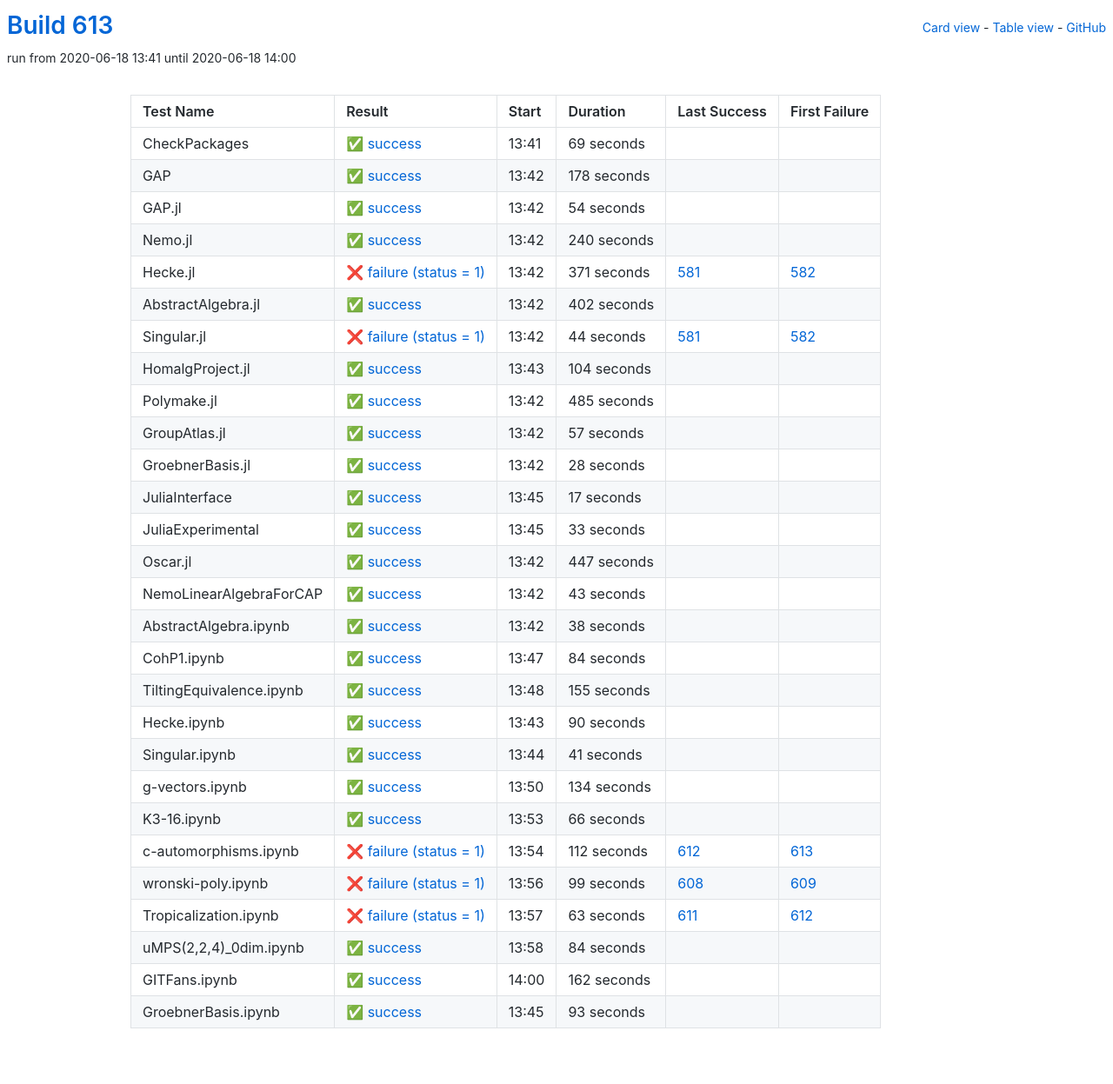
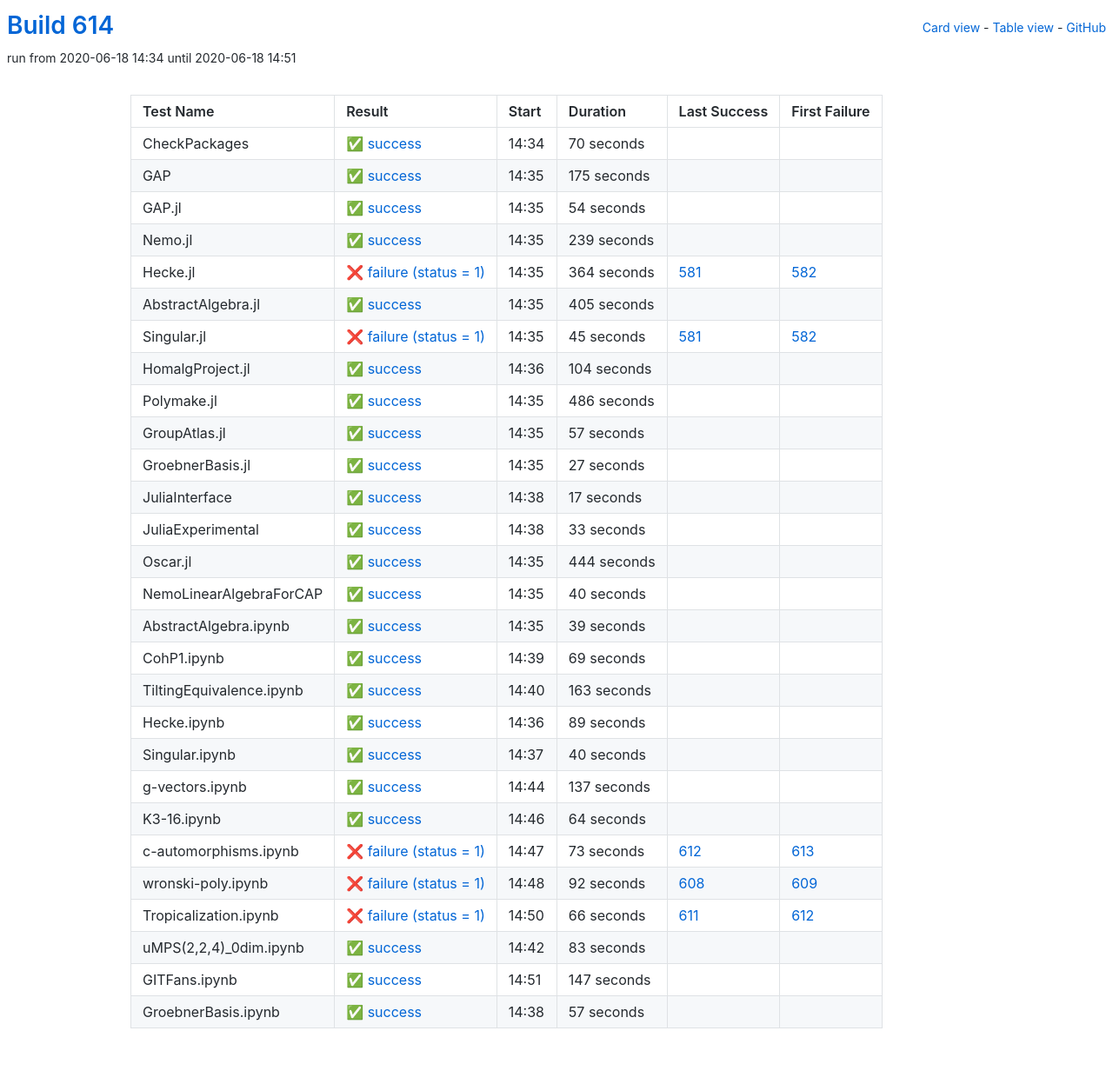
Before and after one commit to oscar-system/oscar-ci-status-1.4, a Jekyll site: the page built from table.html, in a window 1280 px wide. Shown: the whole page at 87% size. Built offline with Jekyll 4.4.1, drawn with Linux system fonts in a browser that asks for light colours.

Commit message:
Build #614

```diff
--- a/_data/ci.yml
+++ b/_data/ci.yml
@@ -1,6 +1,6 @@
 ---
-build: 613
-build_url: https://oscarci.mathematik.uni-kl.de/job/oscar-julia-1.4/613/
+build: 614
+build_url: https://oscarci.mathematik.uni-kl.de/job/oscar-julia-1.4/614/
 job: oscar-julia-1.4
 organization: oscar-system
 repo: oscar-ci-status-1.4
@@ -8,32 +8,32 @@ repourl: https://github.com/oscar-system/oscar-ci-status-1.4
 tests:
 - name: CheckPackages
   id: checkpackages
-  log: https://oscarci.mathematik.uni-kl.de/job/oscar-julia-1.4/613/artifact/logs/build-613/CheckPackages.log
-  start: 2020-06-18 13:41
+  log: https://oscarci.mathematik.uni-kl.de/job/oscar-julia-1.4/614/artifact/logs/build-614/CheckPackages.log
+  start: 2020-06-18 14:34
   success: true
   exitcode: 0
   status: success
-  duration: 69
+  duration: 70
   last_success: false
   last_success_url:
   first_failure: false
   first_failure_url:
 - name: GAP
   id: gap
-  log: https://oscarci.mathematik.uni-kl.de/job/oscar-julia-1.4/613/artifact/logs/build-613/GAP.log
-  start: 2020-06-18 13:42
+  log: https://oscarci.mathematik.uni-kl.de/job/oscar-julia-1.4/614/artifact/logs/build-614/GAP.log
+  start: 2020-06-18 14:35
   success: true
   exitcode: 0
   status: success
-  duration: 178
+  duration: 175
   last_success: false
   last_success_url:
   first_failure: false
   first_failure_url:
 - name: GAP.jl
   id: gap-jl
-  log: https://oscarci.mathematik.uni-kl.de/job/oscar-julia-1.4/613/artifact/logs/build-613/GAP.jl.log
-  start: 2020-06-18 13:42
+  log: https://oscarci.mathematik.uni-kl.de/job/oscar-julia-1.4/614/artifact/logs/build-614/GAP.jl.log
+  start: 2020-06-18 14:35
   success: true
   exitcode: 0
   status: success
@@ -44,56 +44,56 @@ tests:
   first_failure_url:
 - name: Nemo.jl
   id: nemo-jl
-  log: https://oscarci.mathematik.uni-kl.de/job/oscar-julia-1.4/613/artifact/logs/build-613/Nemo.jl.log
-  start: 2020-06-18 13:42
+  log: https://oscarci.mathematik.uni-kl.de/job/oscar-julia-1.4/614/artifact/logs/build-614/Nemo.jl.log
+  start: 2020-06-18 14:35
   success: true
   exitcode: 0
   status: success
-  duration: 240
+  duration: 239
   last_success: false
   last_success_url:
   first_failure: false
   first_failure_url:
 - name: Hecke.jl
   id: hecke-jl
-  log: https://oscarci.mathematik.uni-kl.de/job/oscar-julia-1.4/613/artifact/logs/build-613/Hecke.jl.log
-  start: 2020-06-18 13:42
+  log: https://oscarci.mathematik.uni-kl.de/job/oscar-julia-1.4/614/artifact/logs/build-614/Hecke.jl.log
+  start: 2020-06-18 14:35
   success: false
   exitcode: 1
   status: failure
-  duration: 371
+  duration: 364
   last_success: 581
   last_success_url: https://oscarci.mathematik.uni-kl.de/job/oscar-julia-1.4/581/
   first_failure: 582
   first_failure_url: https://oscarci.mathematik.uni-kl.de/job/oscar-julia-1.4/582/
 - name: AbstractAlgebra.jl
   id: abstractalgebra-jl
-  log: https://oscarci.mathematik.uni-kl.de/job/oscar-julia-1.4/613/artifact/logs/build-613/AbstractAlgebra.jl.log
-  start: 2020-06-18 13:42
+  log: https://oscarci.mathematik.uni-kl.de/job/oscar-julia-1.4/614/artifact/logs/build-614/AbstractAlgebra.jl.log
+  start: 2020-06-18 14:35
   success: true
   exitcode: 0
   status: success
-  duration: 402
+  duration: 405
   last_success: false
   last_success_url:
   first_failure: false
   first_failure_url:
 - name: Singular.jl
   id: singular-jl
-  log: https://oscarci.mathematik.uni-kl.de/job/oscar-julia-1.4/613/artifact/logs/build-613/Singular.jl.log
-  start: 2020-06-18 13:42
+  log: https://oscarci.mathematik.uni-kl.de/job/oscar-julia-1.4/614/artifact/logs/build-614/Singular.jl.log
+  start: 2020-06-18 14:35
   success: false
   exitcode: 1
   status: failure
-  duration: 44
+  duration: 45
   last_success: 581
   last_success_url: https://oscarci.mathematik.uni-kl.de/job/oscar-julia-1.4/581/
   first_failure: 582
   first_failure_url: https://oscarci.mathematik.uni-kl.de/job/oscar-julia-1.4/582/
 - name: HomalgProject.jl
   id: homalgproject-jl
-  log: https://oscarci.mathematik.uni-kl.de/job/oscar-julia-1.4/613/artifact/logs/build-613/HomalgProject.jl.log
-  start: 2020-06-18 13:43
+  log: https://oscarci.mathematik.uni-kl.de/job/oscar-julia-1.4/614/artifact/logs/build-614/HomalgProject.jl.log
+  start: 2020-06-18 14:36
   success: true
   exitcode: 0
   status: success
@@ -104,20 +104,20 @@ tests:
   first_failure_url:
 - name: Polymake.jl
   id: polymake-jl
-  log: https://oscarci.mathematik.uni-kl.de/job/oscar-julia-1.4/613/artifact/logs/build-613/Polymake.jl.log
-  start: 2020-06-18 13:42
+  log: https://oscarci.mathematik.uni-kl.de/job/oscar-julia-1.4/614/artifact/logs/build-614/Polymake.jl.log
+  start: 2020-06-18 14:35
   success: true
   exitcode: 0
   status: success
-  duration: 485
+  duration: 486
   last_success: false
   last_success_url:
   first_failure: false
   first_failure_url:
 - name: GroupAtlas.jl
   id: groupatlas-jl
-  log: https://oscarci.mathematik.uni-kl.de/job/oscar-julia-1.4/613/artifact/logs/build-613/GroupAtlas.jl.log
-  start: 2020-06-18 13:42
+  log: https://oscarci.mathematik.uni-kl.de/job/oscar-julia-1.4/614/artifact/logs/build-614/GroupAtlas.jl.log
+  start: 2020-06-18 14:35
   success: true
   exitcode: 0
   status: success
@@ -128,20 +128,20 @@ tests:
   first_failure_url:
 - name: GroebnerBasis.jl
   id: groebnerbasis-jl
-  log: https://oscarci.mathematik.uni-kl.de/job/oscar-julia-1.4/613/artifact/logs/build-613/GroebnerBasis.jl.log
-  start: 2020-06-18 13:42
+  log: https://oscarci.mathematik.uni-kl.de/job/oscar-julia-1.4/614/artifact/logs/build-614/GroebnerBasis.jl.log
+  start: 2020-06-18 14:35
   success: true
   exitcode: 0
   status: success
-  duration: 28
+  duration: 27
   last_success: false
   last_success_url:
   first_failure: false
   first_failure_url:
 - name: JuliaInterface
   id: juliainterface
-  log: https://oscarci.mathematik.uni-kl.de/job/oscar-julia-1.4/613/artifact/logs/build-613/JuliaInterface.log
-  start: 2020-06-18 13:45
+  log: https://oscarci.mathematik.uni-kl.de/job/oscar-julia-1.4/614/artifact/logs/build-614/JuliaInterface.log
+  start: 2020-06-18 14:38
   success: true
   exitcode: 0
   status: success
@@ -152,8 +152,8 @@ tests:
   first_failure_url:
 - name: JuliaExperimental
   id: juliaexperimental
-  log: https://oscarci.mathematik.uni-kl.de/job/oscar-julia-1.4/613/artifact/logs/build-613/JuliaExperimental.log
-  start: 2020-06-18 13:45
+  log: https://oscarci.mathematik.uni-kl.de/job/oscar-julia-1.4/614/artifact/logs/build-614/JuliaExperimental.log
+  start: 2020-06-18 14:38
   success: true
   exitcode: 0
   status: success
@@ -164,180 +164,180 @@ tests:
   first_failure_url:
 - name: Oscar.jl
   id: oscar-jl
-  log: https://oscarci.mathematik.uni-kl.de/job/oscar-julia-1.4/613/artifact/logs/build-613/Oscar.jl.log
-  start: 2020-06-18 13:42
+  log: https://oscarci.mathematik.uni-kl.de/job/oscar-julia-1.4/614/artifact/logs/build-614/Oscar.jl.log
+  start: 2020-06-18 14:35
   success: true
   exitcode: 0
   status: success
-  duration: 447
+  duration: 444
   last_success: false
   last_success_url:
   first_failure: false
   first_failure_url:
 - name: NemoLinearAlgebraForCAP
   id: nemolinearalgebraforcap
-  log: https://oscarci.mathematik.uni-kl.de/job/oscar-julia-1.4/613/artifact/logs/build-613/NemoLinearAlgebraForCAP.log
-  start: 2020-06-18 13:42
+  log: https://oscarci.mathematik.uni-kl.de/job/oscar-julia-1.4/614/artifact/logs/build-614/NemoLinearAlgebraForCAP.log
+  start: 2020-06-18 14:35
   success: true
   exitcode: 0
   status: success
-  duration: 43
+  duration: 40
   last_success: false
   last_success_url:
   first_failure: false
   first_failure_url:
 - name: AbstractAlgebra.ipynb
   id: abstractalgebra-ipynb
-  log: https://oscarci.mathematik.uni-kl.de/job/oscar-julia-1.4/613/artifact/logs/build-613/AbstractAlgebra.ipynb.log
-  start: 2020-06-18 13:42
+  log: https://oscarci.mathematik.uni-kl.de/job/oscar-julia-1.4/614/artifact/logs/build-614/AbstractAlgebra.ipynb.log
+  start: 2020-06-18 14:35
   success: true
   exitcode: 0
   status: success
-  duration: 38
+  duration: 39
   last_success: false
   last_success_url:
   first_failure: false
   first_failure_url:
 - name: CohP1.ipynb
   id: cohp1-ipynb
-  log: https://oscarci.mathematik.uni-kl.de/job/oscar-julia-1.4/613/artifact/logs/build-613/CohP1.ipynb.log
-  start: 2020-06-18 13:47
+  log: https://oscarci.mathematik.uni-kl.de/job/oscar-julia-1.4/614/artifact/logs/build-614/CohP1.ipynb.log
+  start: 2020-06-18 14:39
   success: true
   exitcode: 0
   status: success
-  duration: 84
+  duration: 69
   last_success: false
   last_success_url:
   first_failure: false
   first_failure_url:
 - name: TiltingEquivalence.ipynb
   id: tiltingequivalence-ipynb
-  log: https://oscarci.mathematik.uni-kl.de/job/oscar-julia-1.4/613/artifact/logs/build-613/TiltingEquivalence.ipynb.log
-  start: 2020-06-18 13:48
+  log: https://oscarci.mathematik.uni-kl.de/job/oscar-julia-1.4/614/artifact/logs/build-614/TiltingEquivalence.ipynb.log
+  start: 2020-06-18 14:40
   success: true
   exitcode: 0
   status: success
-  duration: 155
+  duration: 163
   last_success: false
   last_success_url:
   first_failure: false
   first_failure_url:
 - name: Hecke.ipynb
   id: hecke-ipynb
-  log: https://oscarci.mathematik.uni-kl.de/job/oscar-julia-1.4/613/artifact/logs/build-613/Hecke.ipynb.log
-  start: 2020-06-18 13:43
+  log: https://oscarci.mathematik.uni-kl.de/job/oscar-julia-1.4/614/artifact/logs/build-614/Hecke.ipynb.log
+  start: 2020-06-18 14:36
   success: true
   exitcode: 0
   status: success
-  duration: 90
+  duration: 89
   last_success: false
   last_success_url:
   first_failure: false
   first_failure_url:
 - name: Singular.ipynb
   id: singular-ipynb
-  log: https://oscarci.mathematik.uni-kl.de/job/oscar-julia-1.4/613/artifact/logs/build-613/Singular.ipynb.log
-  start: 2020-06-18 13:44
+  log: https://oscarci.mathematik.uni-kl.de/job/oscar-julia-1.4/614/artifact/logs/build-614/Singular.ipynb.log
+  start: 2020-06-18 14:37
   success: true
   exitcode: 0
   status: success
-  duration: 41
+  duration: 40
   last_success: false
   last_success_url:
   first_failure: false
   first_failure_url:
 - name: g-vectors.ipynb
   id: g-vectors-ipynb
-  log: https://oscarci.mathematik.uni-kl.de/job/oscar-julia-1.4/613/artifact/logs/build-613/g-vectors.ipynb.log
-  start: 2020-06-18 13:50
+  log: https://oscarci.mathematik.uni-kl.de/job/oscar-julia-1.4/614/artifact/logs/build-614/g-vectors.ipynb.log
+  start: 2020-06-18 14:44
   success: true
   exitcode: 0
   status: success
-  duration: 134
+  duration: 137
   last_success: false
   last_success_url:
   first_failure: false
   first_failure_url:
 - name: K3-16.ipynb
   id: k3-16-ipynb
-  log: https://oscarci.mathematik.uni-kl.de/job/oscar-julia-1.4/613/artifact/logs/build-613/K3-16.ipynb.log
-  start: 2020-06-18 13:53
+  log: https://oscarci.mathematik.uni-kl.de/job/oscar-julia-1.4/614/artifact/logs/build-614/K3-16.ipynb.log
+  start: 2020-06-18 14:46
   success: true
   exitcode: 0
   status: success
-  duration: 66
+  duration: 64
   last_success: false
   last_success_url:
   first_failure: false
   first_failure_url:
 - name: c-automorphisms.ipynb
   id: c-automorphisms-ipynb
-  log: https://oscarci.mathematik.uni-kl.de/job/oscar-julia-1.4/613/artifact/logs/build-613/c-automorphisms.ipynb.log
-  start: 2020-06-18 13:54
+  log: https://oscarci.mathematik.uni-kl.de/job/oscar-julia-1.4/614/artifact/logs/build-614/c-automorphisms.ipynb.log
+  start: 2020-06-18 14:47
   success: false
   exitcode: 1
   status: failure
-  duration: 112
+  duration: 73
   last_success: 612
   last_success_url: https://oscarci.mathematik.uni-kl.de/job/oscar-julia-1.4/612/
   first_failure: 613
   first_failure_url: https://oscarci.mathematik.uni-kl.de/job/oscar-julia-1.4/613/
 - name: wronski-poly.ipynb
   id: wronski-poly-ipynb
-  log: https://oscarci.mathematik.uni-kl.de/job/oscar-julia-1.4/613/artifact/logs/build-613/wronski-poly.ipynb.log
-  start: 2020-06-18 13:56
+  log: https://oscarci.mathematik.uni-kl.de/job/oscar-julia-1.4/614/artifact/logs/build-614/wronski-poly.ipynb.log
+  start: 2020-06-18 14:48
   success: false
   exitcode: 1
   status: failure
-  duration: 99
+  duration: 92
   last_success: 608
   last_success_url: https://oscarci.mathematik.uni-kl.de/job/oscar-julia-1.4/608/
   first_failure: 609
   first_failure_url: https://oscarci.mathematik.uni-kl.de/job/oscar-julia-1.4/609/
 - name: Tropicalization.ipynb
   id: tropicalization-ipynb
-  log: https://oscarci.mathematik.uni-kl.de/job/oscar-julia-1.4/613/artifact/logs/build-613/Tropicalization.ipynb.log
-  start: 2020-06-18 13:57
+  log: https://oscarci.mathematik.uni-kl.de/job/oscar-julia-1.4/614/artifact/logs/build-614/Tropicalization.ipynb.log
+  start: 2020-06-18 14:50
   success: false
   exitcode: 1
   status: failure
-  duration: 63
+  duration: 66
   last_success: 611
   last_success_url: https://oscarci.mathematik.uni-kl.de/job/oscar-julia-1.4/611/
   first_failure: 612
   first_failure_url: https://oscarci.mathematik.uni-kl.de/job/oscar-julia-1.4/612/
 - name: uMPS(2,2,4)_0dim.ipynb
   id: umps-2-2-4-0dim-ipynb
-  log: https://oscarci.mathematik.uni-kl.de/job/oscar-julia-1.4/613/artifact/logs/build-613/uMPS-2-2-4-_0dim.ipynb.log
-  start: 2020-06-18 13:58
+  log: https://oscarci.mathematik.uni-kl.de/job/oscar-julia-1.4/614/artifact/logs/build-614/uMPS-2-2-4-_0dim.ipynb.log
+  start: 2020-06-18 14:42
   success: true
   exitcode: 0
   status: success
-  duration: 84
+  duration: 83
   last_success: false
   last_success_url:
   first_failure: false
   first_failure_url:
 - name: GITFans.ipynb
   id: gitfans-ipynb
-  log: https://oscarci.mathematik.uni-kl.de/job/oscar-julia-1.4/613/artifact/logs/build-613/GITFans.ipynb.log
-  start: 2020-06-18 14:00
+  log: https://oscarci.mathematik.uni-kl.de/job/oscar-julia-1.4/614/artifact/logs/build-614/GITFans.ipynb.log
+  start: 2020-06-18 14:51
   success: true
   exitcode: 0
   status: success
-  duration: 162
+  duration: 147
   last_success: false
   last_success_url:
   first_failure: false
   first_failure_url:
 - name: GroebnerBasis.ipynb
   id: groebnerbasis-ipynb
-  log: https://oscarci.mathematik.uni-kl.de/job/oscar-julia-1.4/613/artifact/logs/build-613/GroebnerBasis.ipynb.log
-  start: 2020-06-18 13:45
+  log: https://oscarci.mathematik.uni-kl.de/job/oscar-julia-1.4/614/artifact/logs/build-614/GroebnerBasis.ipynb.log
+  start: 2020-06-18 14:38
   success: true
   exitcode: 0
   status: success
-  duration: 93
+  duration: 57
   last_success: false
   last_success_url:
   first_failure: false
```
Also changed, not shown: README.md.
